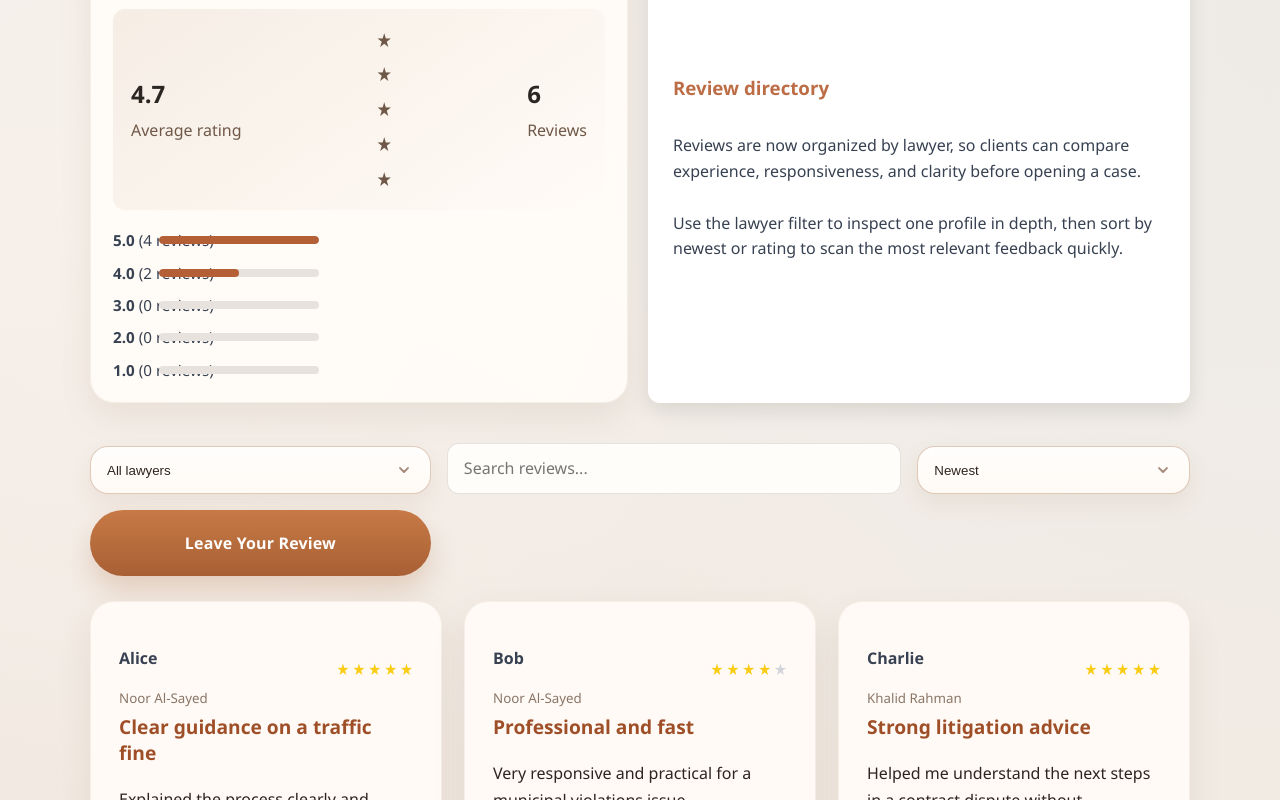
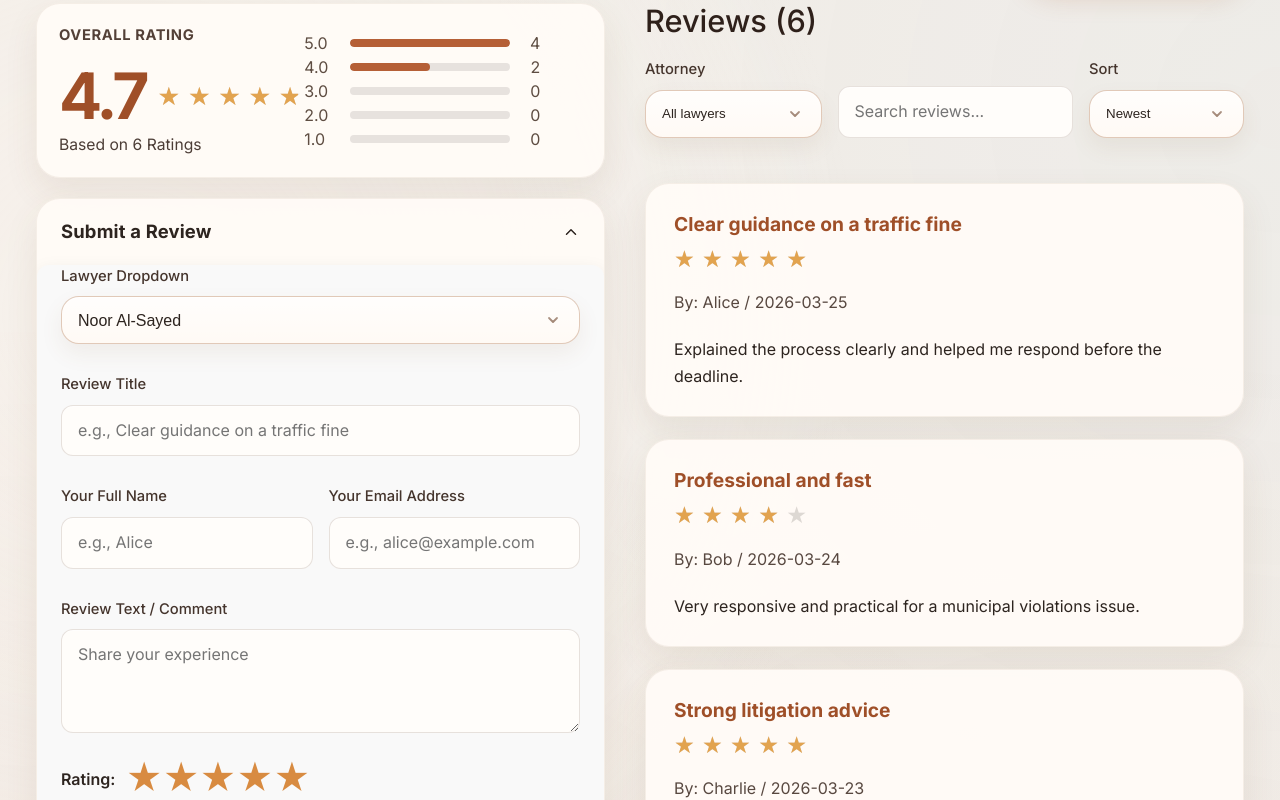
Before and after one commit to AbdullaAlkhanaizi/Senior-project, a Next.js app in the folder frontend/: page /review in a window 1280 px wide. Shown: the part 300-1100 px from the top of the page. Built offline with nearby package versions, Linux system fonts and the light colour scheme.

Commit message:
messaging and review design updating

```diff
--- a/frontend/components/review-client.js
+++ b/frontend/components/review-client.js
@@ -6,16 +6,42 @@ import { INITIAL_REVIEWS, getReviewsForLawyer, getLawyerReviewSummary, normalize
 
 const LAWYER_OPTIONS = ["All lawyers", ...Array.from(new Set(INITIAL_REVIEWS.map((review) => review.lawyerName)))];
 
-function renderStars(ratingValue) {
+function ChevronIcon({ open }) {
+  return (
+    <svg
+      className={`review-chevron ${open ? "open" : ""}`}
+      width="18"
+      height="18"
+      viewBox="0 0 24 24"
+      fill="none"
+      stroke="currentColor"
+      strokeWidth="2"
+      strokeLinecap="round"
+      strokeLinejoin="round"
+      aria-hidden="true"
+    >
+      <path d="m6 9 6 6 6-6" />
+    </svg>
+  );
+}
+
+function renderStars(ratingValue, { allowPartial = false } = {}) {
   const stars = [];
-  const rounded = Math.round(Number(ratingValue) || 0);
+  const numericRating = Number(ratingValue) || 0;
+  const roundedRating = allowPartial ? numericRating : Math.round(numericRating);
+
   for (let i = 1; i <= 5; i++) {
+    const fillPercent = Math.max(0, Math.min(1, roundedRating - (i - 1))) * 100;
     stars.push(
-      <span key={i} className={i <= rounded ? "star-filled" : "star-empty"}>
-        ★
+      <span key={i} className="review-star" aria-hidden="true">
+        <span className="review-star-base">{"\u2605"}</span>
+        <span className="review-star-fill" style={{ width: `${fillPercent}%` }}>
+          {"\u2605"}
+        </span>
       </span>
     );
   }
+
   return stars;
 }
 
@@ -28,13 +54,17 @@ export default function ReviewClient({ initialLawyer = "" }) {
   const [submittedReviews, setSubmittedReviews] = useState([]);
   const [searchTerm, setSearchTerm] = useState("");
   const [sortOption, setSortOption] = useState("newest");
-  const [showForm, setShowForm] = useState(false);
+  const [showForm, setShowForm] = useState(true);
+
   const matchedInitialLawyer = LAWYER_OPTIONS.find(
     (option) => normalizeLawyerReviewKey(option) === normalizeLawyerReviewKey(initialLawyer)
   );
+
   const [selectedLawyer, setSelectedLawyer] = useState(matchedInitialLawyer || "All lawyers");
+  const selectedLawyerOptions = LAWYER_OPTIONS.filter((option) => option !== "All lawyers");
 
   const allReviews = useMemo(() => [...submittedReviews, ...INITIAL_REVIEWS], [submittedReviews]);
+
   const visibleReviews = useMemo(
     () => (selectedLawyer === "All lawyers" ? allReviews : getReviewsForLawyer(allReviews, selectedLawyer)),
     [allReviews, selectedLawyer]
@@ -42,13 +72,16 @@ export default function ReviewClient({ initialLawyer = "" }) {
 
   const filteredReviews = useMemo(() => {
     return visibleReviews
-      .filter((item) =>
-        item.name.toLowerCase().includes(searchTerm.toLowerCase()) ||
-        item.title.toLowerCase().includes(searchTerm.toLowerCase()) ||
-        item.review.toLowerCase().includes(searchTerm.toLowerCase()) ||
-        item.lawyerName.toLowerCase().includes(searchTerm.toLowerCase()) ||
+      .filter((item) => {
+        const normalizedSearch = searchTerm.toLowerCase();
+        return (
+          item.name.toLowerCase().includes(normalizedSearch) ||
+          item.title.toLowerCase().includes(normalizedSearch) ||
+          item.review.toLowerCase().includes(normalizedSearch) ||
+          item.lawyerName.toLowerCase().includes(normalizedSearch) ||
           item.date.includes(searchTerm)
-      )
+        );
+      })
       .sort((a, b) => {
         if (sortOption === "newest") return new Date(b.date) - new Date(a.date);
         if (sortOption === "oldest") return new Date(a.date) - new Date(b.date);
@@ -73,8 +106,8 @@ export default function ReviewClient({ initialLawyer = "" }) {
   const maxCount = Math.max(...ratingCounts.map((item) => item.count), 0);
 
   function handleToggleForm() {
-    if (!showForm && selectedLawyer === "All lawyers" && LAWYER_OPTIONS[1]) {
-      setSelectedLawyer(LAWYER_OPTIONS[1]);
+    if (!showForm && selectedLawyer === "All lawyers" && selectedLawyerOptions[0]) {
+      setSelectedLawyer(selectedLawyerOptions[0]);
     }
     setShowForm((current) => !current);
   }
@@ -106,30 +139,34 @@ export default function ReviewClient({ initialLawyer = "" }) {
   }
 
   return (
-    <div className="review-container">
-      <div className="ratings-section">
+    <section className="review-showcase">
+      <div className="review-showcase-header">
+        <button type="button" className="toggle-review-btn" onClick={handleToggleForm}>
+          {showForm ? "Hide Review Form" : "Show Review Form"}
+        </button>
+      </div>
+
+      <div className="review-layout">
+        <div className="review-left-column">
           <div className="ratings-container">
-          <h3 className="ratings-title">
-            {selectedLawyer === "All lawyers" ? "Ratings Overview" : `${selectedLawyer} ratings`}
-          </h3>
-          <div className="review-summary-strip">
-            <div>
+            <div className="ratings-card-content">
+              <div className="ratings-summary">
+                <span className="summary-label">OVERALL RATING</span>
+                <div className="summary-score-row">
                   <strong>{selectedSummary.average.toFixed(1)}</strong>
-              <span>Average rating</span>
+                  <div className="review-summary-stars" aria-label={`${selectedSummary.average.toFixed(1)} out of 5 stars`}>
+                    {renderStars(selectedSummary.average, { allowPartial: true })}
                   </div>
-            <div className="review-summary-stars">{renderStars(selectedSummary.average)}</div>
-            <div>
-              <strong>{selectedSummary.count}</strong>
-              <span>{selectedSummary.count === 1 ? "Review" : "Reviews"}</span>
                 </div>
+                <p>
+                  Based on {selectedSummary.count} {selectedSummary.count === 1 ? "Rating" : "Ratings"}
+                </p>
               </div>
 
               <div className="ratings-bar-chart">
                 {ratingCounts.map((item) => (
                   <div key={item.rating} className="rating-row">
-                <div className="rating-text">
-                  <strong>{item.rating}.0</strong> ({item.count} {item.count === 1 ? "review" : "reviews"})
-                </div>
+                    <span className="rating-row-label">{item.rating.toFixed(1)}</span>
                     <div className="rating-bar-container">
                       <div
                         className="rating-bar-fill"
@@ -138,86 +175,97 @@ export default function ReviewClient({ initialLawyer = "" }) {
                         }}
                       />
                     </div>
+                    <span className="rating-row-count">{item.count}</span>
                   </div>
                 ))}
               </div>
             </div>
+          </div>
 
-        <div className="ratings-info-card">
-          <h3>{selectedLawyer === "All lawyers" ? "Review directory" : `About ${selectedLawyer}`}</h3>
-          <p>
-            Reviews are now organized by lawyer, so clients can compare experience, responsiveness, and clarity before opening a case.
-          </p>
-          <p>
-            Use the lawyer filter to inspect one profile in depth, then sort by newest or rating to scan the most relevant feedback quickly.
-          </p>
+          <div className="review-form-card">
+            <button type="button" className="review-form-header" onClick={handleToggleForm} aria-expanded={showForm}>
+              <span>Submit a Review</span>
+              <ChevronIcon open={showForm} />
+            </button>
+
+            {showForm ? (
+              <div className="review-form">
+                <div className="review-field">
+                  <label htmlFor="review-lawyer">Lawyer Dropdown</label>
+                  <select
+                    id="review-lawyer"
+                    value={selectedLawyer === "All lawyers" ? selectedLawyerOptions[0] || "" : selectedLawyer}
+                    onChange={(event) => setSelectedLawyer(event.target.value)}
+                  >
+                    {selectedLawyerOptions.map((option) => (
+                      <option key={option} value={option}>
+                        {option}
+                      </option>
+                    ))}
+                  </select>
+                </div>
+
+                <div className="review-field">
+                  <label htmlFor="review-title">Review Title</label>
+                  <input
+                    id="review-title"
+                    type="text"
+                    placeholder="e.g., Clear guidance on a traffic fine"
+                    value={title}
+                    onChange={(event) => setTitle(event.target.value)}
+                  />
+                </div>
+
+                <div className="review-form-grid">
+                  <div className="review-field">
+                    <label htmlFor="review-name">Your Full Name</label>
+                    <input
+                      id="review-name"
+                      type="text"
+                      placeholder="e.g., Alice"
+                      value={name}
+                      onChange={(event) => setName(event.target.value)}
+                    />
+                  </div>
+
+                  <div className="review-field">
+                    <label htmlFor="review-email">Your Email Address</label>
+                    <input
+                      id="review-email"
+                      type="email"
+                      placeholder="e.g., alice@example.com"
+                      value={email}
+                      onChange={(event) => setEmail(event.target.value)}
+                    />
                   </div>
                 </div>
 
-      <div className="search-sort">
-        <select value={selectedLawyer} onChange={(event) => setSelectedLawyer(event.target.value)}>
-          {LAWYER_OPTIONS.map((option) => (
-            <option key={option} value={option}>{option}</option>
-          ))}
-        </select>
-        <input
-          type="text"
-          placeholder="Search reviews..."
-          value={searchTerm}
-          onChange={(event) => setSearchTerm(event.target.value)}
-        />
-        <select value={sortOption} onChange={(event) => setSortOption(event.target.value)}>
-          <option value="newest">Newest</option>
-          <option value="oldest">Oldest</option>
-          <option value="highest">Highest Rating</option>
-          <option value="lowest">Lowest Rating</option>
-        </select>
-
-        <button className="toggle-review-btn" onClick={handleToggleForm}>
-          {showForm ? "Hide Review Form" : "Leave Your Review"}
-        </button>
-      </div>
-
-      {showForm ? (
-        <div className="review-form">
-          <select value={selectedLawyer} onChange={(event) => setSelectedLawyer(event.target.value)}>
-            {LAWYER_OPTIONS.filter((option) => option !== "All lawyers").map((option) => (
-              <option key={option} value={option}>{option}</option>
-            ))}
-          </select>
-          <input
-            type="text"
-            placeholder="Review Title"
-            value={title}
-            onChange={(event) => setTitle(event.target.value)}
-          />
-          <input
-            type="text"
-            placeholder="Your Name"
-            value={name}
-            onChange={(event) => setName(event.target.value)}
-          />
-          <input
-            type="email"
-            placeholder="Your Email"
-            value={email}
-            onChange={(event) => setEmail(event.target.value)}
-          />
+                <div className="review-field">
+                  <label htmlFor="review-comment">Review Text / Comment</label>
                   <textarea
-            placeholder="Write your review..."
+                    id="review-comment"
+                    placeholder="Share your experience"
                     value={review}
                     onChange={(event) => setReview(event.target.value)}
                   />
+                </div>
 
                 <div className="rating-select">
-            <label>Rating:</label>
-            <select value={rating} onChange={(event) => setRating(Number(event.target.value))}>
-              <option value={5}>★★★★★</option>
-              <option value={4}>★★★★</option>
-              <option value={3}>★★★</option>
-              <option value={2}>★★</option>
-              <option value={1}>★</option>
-            </select>
+                  <span>Rating:</span>
+                  <div className="rating-picker" role="radiogroup" aria-label="Select a rating">
+                    {[1, 2, 3, 4, 5].map((score) => (
+                      <button
+                        key={score}
+                        type="button"
+                        className={`rating-star-button ${score <= rating ? "active" : ""}`}
+                        onClick={() => setRating(score)}
+                        aria-label={`${score} star${score === 1 ? "" : "s"}`}
+                        aria-pressed={score === rating}
+                      >
+                        {"\u2605"}
+                      </button>
+                    ))}
+                  </div>
                 </div>
 
                 <button className="submit-review-btn" onClick={handleSubmit}>
@@ -225,23 +273,68 @@ export default function ReviewClient({ initialLawyer = "" }) {
                 </button>
               </div>
             ) : null}
+          </div>
+        </div>
+
+        <div className="review-right-column">
+          <div className="reviews-heading-block">
+            <h2>Reviews ({filteredReviews.length})</h2>
+          </div>
+
+          <div className="search-sort">
+            <div className="review-filter-field">
+              <label htmlFor="existing-lawyer-filter">Attorney</label>
+              <select id="existing-lawyer-filter" value={selectedLawyer} onChange={(event) => setSelectedLawyer(event.target.value)}>
+                {LAWYER_OPTIONS.map((option) => (
+                  <option key={option} value={option}>
+                    {option}
+                  </option>
+                ))}
+              </select>
+            </div>
+
+            <div className="review-filter-field review-search-field">
+              <label htmlFor="existing-review-search" className="review-sr-only">
+                Search reviews
+              </label>
+              <input
+                id="existing-review-search"
+                type="text"
+                placeholder="Search reviews..."
+                value={searchTerm}
+                onChange={(event) => setSearchTerm(event.target.value)}
+              />
+            </div>
+
+            <div className="review-filter-field">
+              <label htmlFor="existing-review-sort">Sort</label>
+              <select id="existing-review-sort" value={sortOption} onChange={(event) => setSortOption(event.target.value)}>
+                <option value="newest">Newest</option>
+                <option value="oldest">Oldest</option>
+                <option value="highest">Highest Rating</option>
+                <option value="lowest">Lowest Rating</option>
+              </select>
+            </div>
+          </div>
 
           <div className="reviews-grid">
             {filteredReviews.map((item) => (
-          <div key={item.id} className="review-card">
-            <div className="review-header">
-              <div>
-                <p className="review-name">{item.name}</p>
-                <small className="review-lawyer">{item.lawyerName}</small>
+              <article key={item.id} className="review-card">
+                <div className="review-card-top">
+                  <h3 className="review-title">{item.title}</h3>
                 </div>
-              <p className="review-stars">{renderStars(item.rating)}</p>
+                <div className="review-stars review-card-stars" aria-label={`${item.rating} out of 5 stars`}>
+                  {renderStars(item.rating)}
                 </div>
-            <h3 className="review-title">{item.title}</h3>
+                <p className="review-meta">
+                  By: {item.name} / {item.date}
+                </p>
                 <p className="review-text">{item.review}</p>
-            <p className="review-date">{item.date}</p>
-          </div>
+              </article>
             ))}
           </div>
         </div>
+      </div>
+    </section>
   );
 }
```
Also changed, not shown: frontend/components/messaging-client.js (+53 -11 lines). Lines whose indentation alone changed are shown as unchanged.
